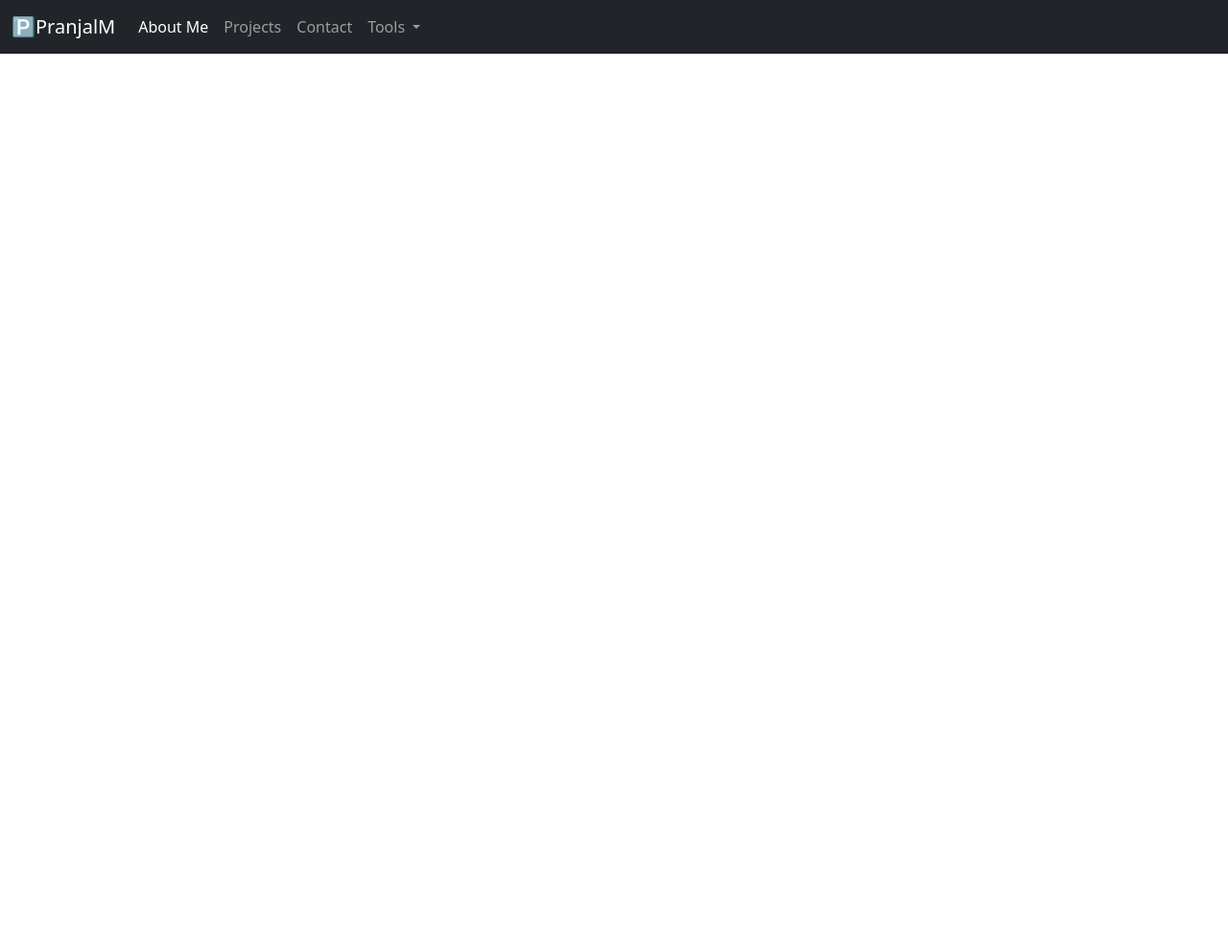
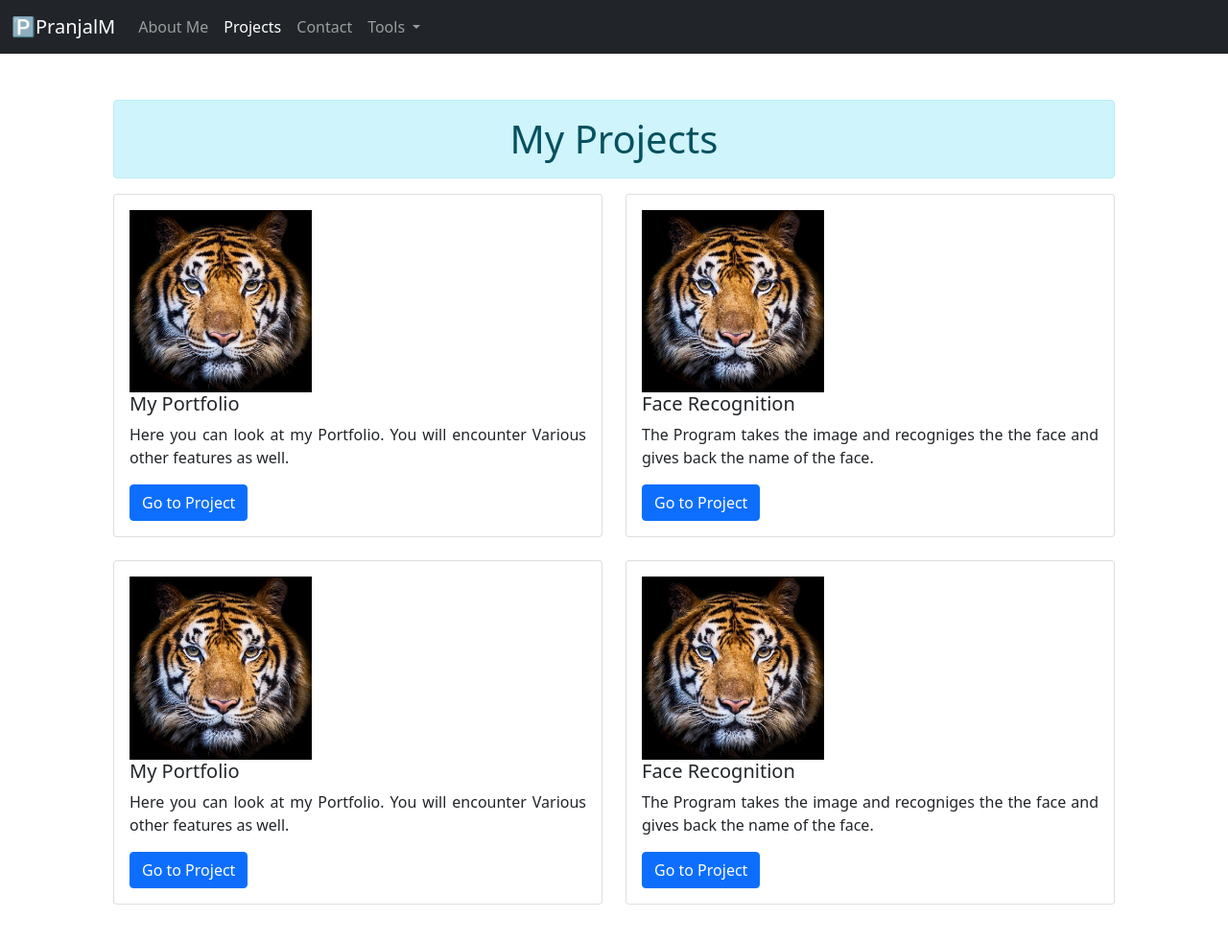
Before and after one commit to Pranjalm-23/Portfoliominor, a plain HTML site: page projects.html in a window 1280 px wide. Shown: the whole page at 96% size. Before the commit the page ends 800 px from the top, so only its background shows below. Drawn offline with nearby package versions, Linux system fonts and the light colour scheme.

Commit message:
Projects added

```diff
--- a/projects.html
+++ b/projects.html
@@ -22,10 +22,10 @@
           <div class="collapse navbar-collapse" id="navbarNavDropdown">
             <ul class="navbar-nav">
               <li class="nav-item">
-                <a class="nav-link active" aria-current="page" href="about.html">About Me</a>
+                <a class="nav-link" aria-current="page" href="about.html">About Me</a>
               </li>
               <li class="nav-item">
-                <a class="nav-link" href="projects.html">Projects</a>
+                <a class="nav-link active" href="projects.html">Projects</a>
               </li>
               <li class="nav-item">
                 <a class="nav-link" href="contact.html">Contact</a>
@@ -45,6 +45,62 @@
         </div>
       </nav>
 
+
+      <div class="container p-5">
+
+        <h1 class="alert alert-info text-center">My Projects
+
+        </h1>
+
+
+        <div class="row">
+            <div class="col-sm-6">
+              <div class="card">
+                <div class="card-body">
+                    <img src="./images/pf.jpeg" alt="Tiger" style="width: 40%;">
+                  <h5 class="card-title">My Portfolio</h5>
+                  <p class="card-text" style="text-align: justify;">Here you can look at my Portfolio. You will encounter Various other features as well.</p>
+                  <a href="https://pranjalm-23.github.io/Gitlearn/" class="btn btn-primary">Go to Project</a>
+                </div>
+              </div>
+            </div>
+            <div class="col-sm-6">
+              <div class="card">
+                <div class="card-body">
+                    <img src="./images/pf.jpeg" alt="Tiger" style="width: 40%;">
+                  <h5 class="card-title">Face Recognition</h5>
+                  <p class="card-text" style="text-align: justify;">The Program takes the image and recogniges the the face and gives back the name of the face.</p>
+                  <a href="https://pranjalm-23.github.io/Gitlearn/" class="btn btn-primary">Go to Project</a>
+                </div>
+              </div>
+            </div>
+          </div>
+<br>
+        <div class="row">
+            <div class="col-sm-6">
+              <div class="card">
+                <div class="card-body">
+                    <img src="./images/pf.jpeg" alt="Tiger" style="width: 40%;">
+                  <h5 class="card-title">My Portfolio</h5>
+                  <p class="card-text" style="text-align: justify;">Here you can look at my Portfolio. You will encounter Various other features as well. </p>
+                  <a href="https://pranjalm-23.github.io/Gitlearn/" class="btn btn-primary">Go to Project</a>
+                </div>
+              </div>
+            </div>
+            <div class="col-sm-6">
+              <div class="card">
+                <div class="card-body">
+                    <img src="./images/pf.jpeg" alt="Tiger" style="width: 40%;">
+                  <h5 class="card-title">Face Recognition</h5>
+                  <p class="card-text" style="text-align: justify;">The Program takes the image and recogniges the the face and gives back the name of the face.</p>
+                  <a href="https://pranjalm-23.github.io/Gitlearn/" class="btn btn-primary">Go to Project</a>
+                </div>
+              </div>
+            </div>
+        </div>
+
+        </div>
+
 </section>
 
     <!-- Optional JavaScript; choose one of the two! -->
```
Also changed, not shown: about.html (+10 -3 lines), contact.html (+2 -2 lines), index.html (+1 -1 lines), images/pf.jpeg (added).
